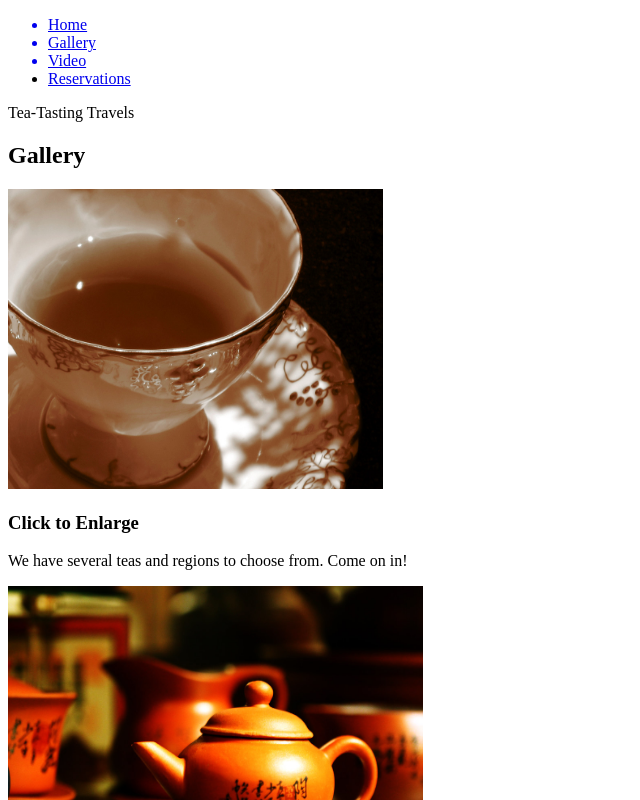
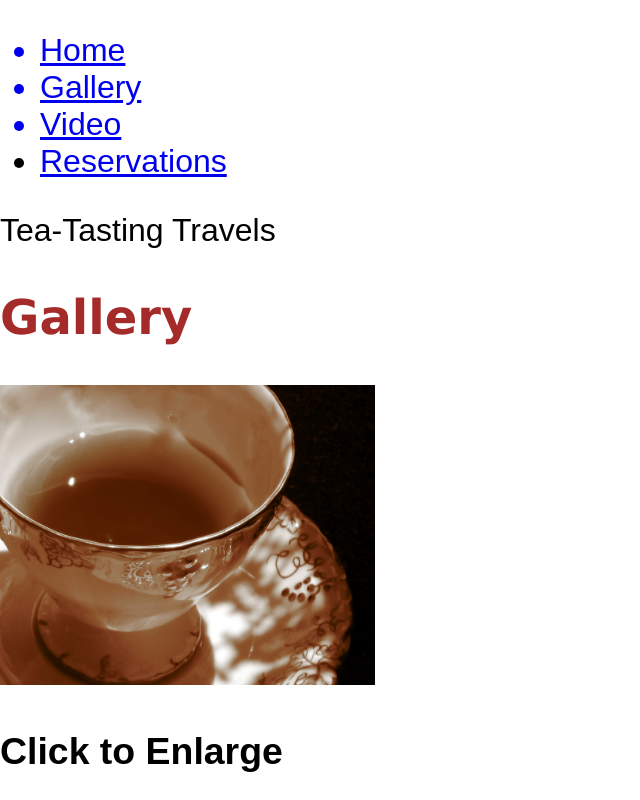
Before and after one commit to TiffanyK96/HTML-and-CSS-Projects, a plain HTML site: page One-page website2.html in a window 1280 px wide. Shown: the top 800 px of the page, without its empty margins (0-640 px from the left). Drawn offline with Linux system fonts and the light colour scheme.

Commit message:
Add files via upload

```diff
--- a/One-page website2.html
+++ b/One-page website2.html
@@ -3,7 +3,7 @@
 	<head>
 		<meta charset="utf-8">
 		<title>Tea-Tasting Travels</title>
-		<link rel="stylesheet" href="./CSS/one_page_website.css/">
+		<link rel="stylesheet" href="./CSS/one_page_website.css">
 	</head>
 	<body>
 
```
